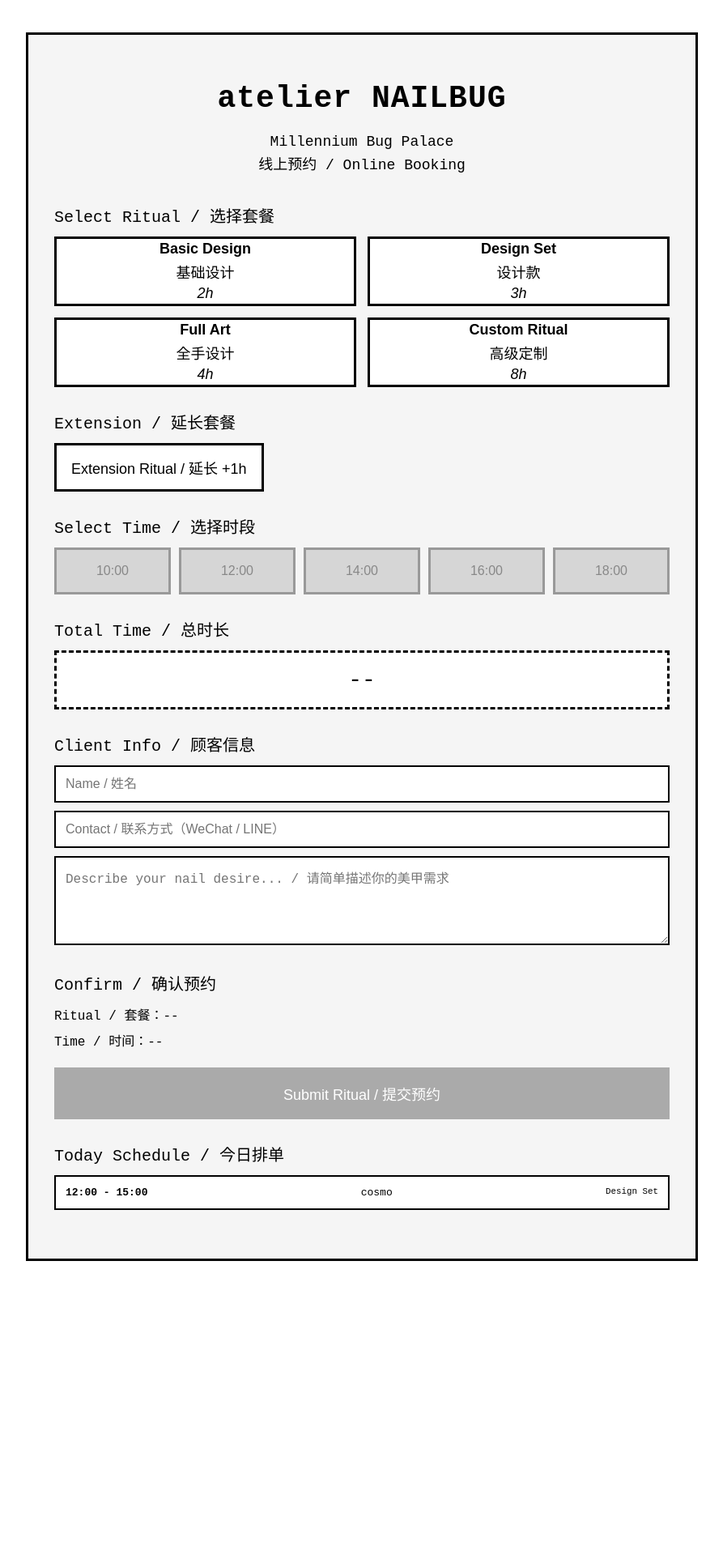
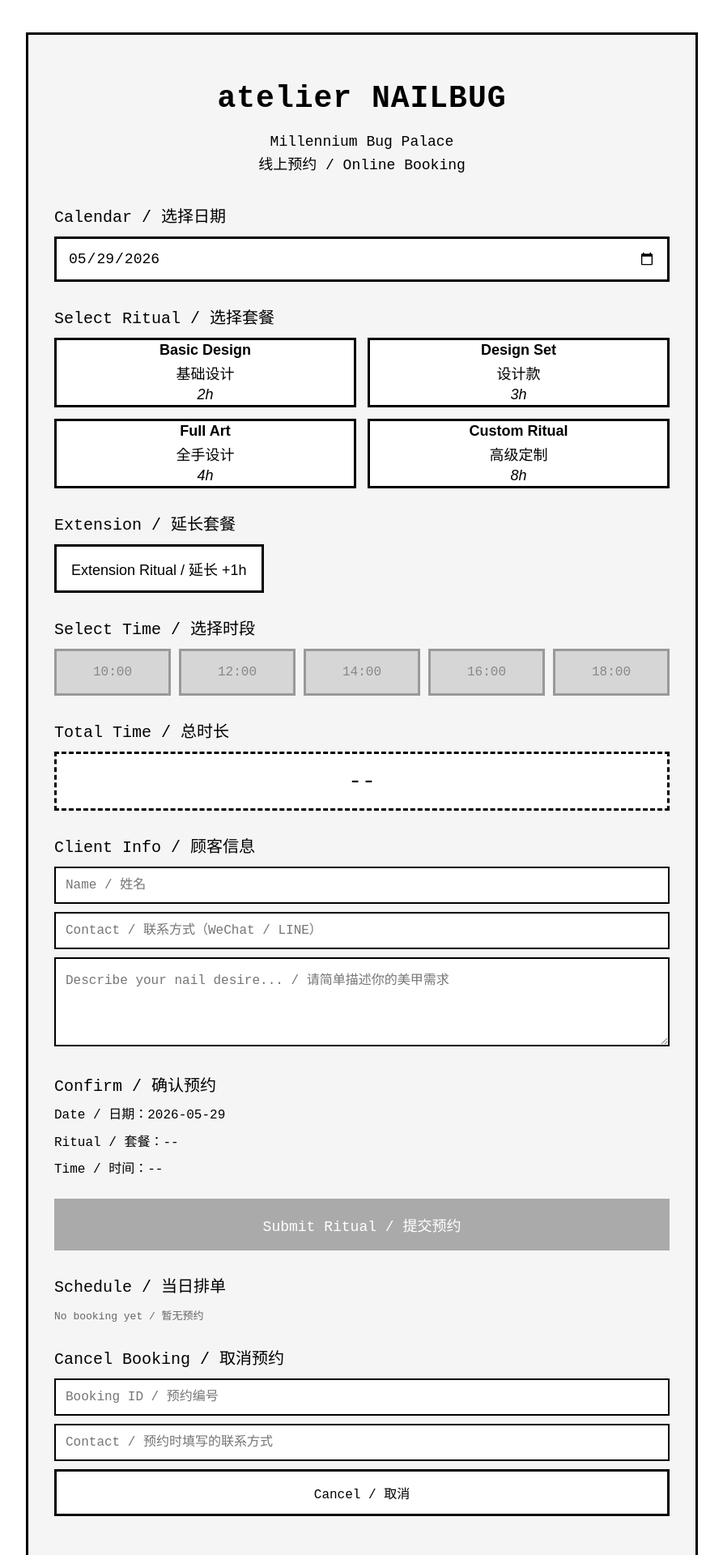
Before and after one commit to cosmoguo97/Nail-booking, a Next.js app: page / in a window 1280 px wide. Shown: the top 1920 px of the page at 81% size, without its empty margins (193-1086 px from the left). Before the commit the page ends 1597 px from the top, so only its background shows below. Built offline with nearby package versions, Linux system fonts and the light colour scheme.

Commit message:
Update index.js

```diff
--- a/pages/index.js
+++ b/pages/index.js
@@ -10,42 +10,71 @@ export default function Home() {
 
   const timeSlots = [10, 12, 14, 16, 18];
 
+  const today = new Date().toISOString().split("T")[0];
+
+  const [selectedDate, setSelectedDate] = useState(today);
   const [selectedService, setSelectedService] = useState(null);
   const [extra, setExtra] = useState(false);
   const [selectedTime, setSelectedTime] = useState(null);
+
   const [name, setName] = useState("");
   const [contact, setContact] = useState("");
   const [note, setNote] = useState("");
 
-  const [bookings, setBookings] = useState([
-    { start: 12, end: 15, name: "cosmo", service: "Design Set" },
-  ]);
+  const [bookings, setBookings] = useState([]);
+  const [success, setSuccess] = useState(null);
+
+  const [cancelId, setCancelId] = useState("");
+  const [cancelContact, setCancelContact] = useState("");
+  const [cancelMessage, setCancelMessage] = useState("");
 
   const totalTime = selectedService
     ? selectedService.time + (extra ? 1 : 0)
     : 0;
 
+  const dayBookings = bookings.filter((b) => b.date === selectedDate);
+
   const isAvailable = (start) => {
     if (!totalTime) return true;
+
     const end = start + totalTime;
 
-    return !bookings.some((b) => {
+    return !dayBookings.some((b) => {
       return start < b.end && end > b.start;
     });
   };
 
+  const createBookingId = () => {
+    const random = Math.floor(1000 + Math.random() * 9000);
+    const datePart = selectedDate.replaceAll("-", "").slice(4);
+    return `NB-${datePart}-${random}`;
+  };
+
   const handleSubmit = () => {
-    if (!selectedService || !selectedTime || !name || !contact) return;
+    if (!selectedDate || !selectedService || !selectedTime || !name || !contact) {
+      return;
+    }
+
+    if (!isAvailable(selectedTime)) {
+      alert("This time is no longer available / 该时段已被预约");
+      return;
+    }
 
     const newBooking = {
+      id: createBookingId(),
+      date: selectedDate,
       start: selectedTime,
       end: selectedTime + totalTime,
       name,
-      service: selectedService.en,
+      contact,
+      serviceEn: selectedService.en,
+      serviceZh: selectedService.zh,
+      totalTime,
       note,
     };
 
     setBookings([...bookings, newBooking]);
+    setSuccess(newBooking);
 
     setSelectedService(null);
     setExtra(false);
@@ -55,7 +84,27 @@ export default function Home() {
     setNote("");
   };
 
-  const canSubmit = selectedService && selectedTime && name && contact;
+  const handleCancel = () => {
+    const target = bookings.find(
+      (b) =>
+        b.id.trim().toLowerCase() === cancelId.trim().toLowerCase() &&
+        b.contact.trim().toLowerCase() === cancelContact.trim().toLowerCase()
+    );
+
+    if (!target) {
+      setCancelMessage("未找到预约 / Booking not found");
+      return;
+    }
+
+    setBookings(bookings.filter((b) => b.id !== target.id));
+    setCancelMessage("预约已取消 / Booking cancelled");
+
+    setCancelId("");
+    setCancelContact("");
+  };
+
+  const canSubmit =
+    selectedDate && selectedService && selectedTime && name && contact;
 
   return (
     <div style={styles.page}>
@@ -66,6 +115,20 @@ export default function Home() {
           <br />
           线上预约 / Online Booking
         </p>
+
+        <Section title="Calendar / 选择日期">
+          <input
+            type="date"
+            value={selectedDate}
+            min={today}
+            onChange={(e) => {
+              setSelectedDate(e.target.value);
+              setSelectedTime(null);
+              setSuccess(null);
+            }}
+            style={styles.dateInput}
+          />
+        </Section>
 
         <Section title="Select Ritual / 选择套餐">
           <div style={styles.grid}>
@@ -78,6 +141,7 @@ export default function Home() {
                   onClick={() => {
                     setSelectedService(item);
                     setSelectedTime(null);
+                    setSuccess(null);
                   }}
                   style={{
                     ...styles.card,
@@ -98,6 +162,7 @@ export default function Home() {
             onClick={() => {
               setExtra(!extra);
               setSelectedTime(null);
+              setSuccess(null);
             }}
             style={{
               ...styles.optionButton,
@@ -118,7 +183,10 @@ export default function Home() {
                 <button
                   key={t}
                   disabled={!available || !selectedService}
-                  onClick={() => setSelectedTime(t)}
+                  onClick={() => {
+                    setSelectedTime(t);
+                    setSuccess(null);
+                  }}
                   style={{
                     ...styles.timeButton,
                     ...(active ? styles.activeCard : {}),
@@ -164,6 +232,9 @@ export default function Home() {
 
         <Section title="Confirm / 确认预约">
           <p style={styles.preview}>
+            Date / 日期：{selectedDate || "--"}
+          </p>
+          <p style={styles.preview}>
             Ritual / 套餐：
             {selectedService
               ? `${selectedService.en} / ${selectedService.zh}`
@@ -188,20 +259,72 @@ export default function Home() {
           </button>
         </Section>
 
-        <Section title="Today Schedule / 今日排单">
-          {bookings.length === 0 ? (
+        {success && (
+          <section style={styles.successBox}>
+            <h2>预约成功 / Booking Confirmed</h2>
+            <p>
+              Booking ID / 预约编号：
+              <strong>{success.id}</strong>
+            </p>
+            <p>
+              请截图保存预约编号。取消预约时需要填写编号和联系方式。
+              <br />
+              Please save your booking ID.
+            </p>
+          </section>
+        )}
+
+        <Section title="Schedule / 当日排单">
+          {dayBookings.length === 0 ? (
             <p style={styles.empty}>No booking yet / 暂无预约</p>
           ) : (
-            bookings.map((b, i) => (
-              <div key={i} style={styles.bookingCard}>
+            dayBookings
+              .slice()
+              .sort((a, b) => a.start - b.start)
+              .map((b) => (
+                <div key={b.id} style={styles.bookingCard}>
+                  <div>
                     <strong>
                       {b.start}:00 - {b.end}:00
                     </strong>
+                    <br />
+                    <span>
+                      {b.serviceEn} / {b.serviceZh}
+                    </span>
+                  </div>
+                  <div style={{ textAlign: "right" }}>
                     <span>{b.name}</span>
-                <small>{b.service}</small>
+                    <br />
+                    <small>{b.id}</small>
+                  </div>
                 </div>
               ))
           )}
+        </Section>
+
+        <Section title="Cancel Booking / 取消预约">
+          <input
+            style={styles.input}
+            placeholder="Booking ID / 预约编号"
+            value={cancelId}
+            onChange={(e) => setCancelId(e.target.value)}
+          />
+
+          <input
+            style={styles.input}
+            placeholder="Contact / 预约时填写的联系方式"
+            value={cancelContact}
+            onChange={(e) => setCancelContact(e.target.value)}
+          />
+
+          <button
+            onClick={handleCancel}
+            style={styles.cancelButton}
+          >
+            Cancel / 取消
+          </button>
+
+          {cancelMessage && <p style={styles.preview}>{cancelMessage}</p>}
         </Section>
       </main>
     </div>
@@ -280,6 +403,15 @@ const styles = {
     fontSize: 18,
     cursor: "pointer",
   },
+  dateInput: {
+    width: "100%",
+    boxSizing: "border-box",
+    padding: 14,
+    border: "3px solid #000",
+    fontSize: 18,
+    background: "#fff",
+    fontFamily: "monospace",
+  },
   timeGrid: {
     display: "grid",
     gridTemplateColumns: "repeat(5, 1fr)",
@@ -296,6 +428,7 @@ const styles = {
     flexDirection: "column",
     alignItems: "center",
     justifyContent: "center",
+    fontFamily: "monospace",
   },
   disabled: {
     background: "#d6d6d6",
@@ -318,6 +451,7 @@ const styles = {
     border: "2px solid #000",
     fontSize: 16,
     background: "#fff",
+    fontFamily: "monospace",
   },
   textarea: {
     width: "100%",
@@ -328,10 +462,12 @@ const styles = {
     fontSize: 16,
     background: "#fff",
     resize: "vertical",
+    fontFamily: "monospace",
   },
   preview: {
     fontSize: 16,
     margin: "8px 0",
+    lineHeight: 1.6,
   },
   submit: {
     width: "100%",
@@ -342,11 +478,18 @@ const styles = {
     border: "3px solid #000",
     fontSize: 18,
     cursor: "pointer",
+    fontFamily: "monospace",
   },
   submitDisabled: {
     background: "#aaa",
     borderColor: "#aaa",
     cursor: "not-allowed",
+  },
+  successBox: {
+    border: "3px dashed #000",
+    padding: 18,
+    marginBottom: 28,
+    background: "#fff",
   },
   bookingCard: {
     background: "#fff",
@@ -357,6 +500,16 @@ const styles = {
     justifyContent: "space-between",
     gap: 10,
   },
+  cancelButton: {
+    width: "100%",
+    padding: 14,
+    background: "#fff",
+    color: "#000",
+    border: "3px solid #000",
+    fontSize: 16,
+    cursor: "pointer",
+    fontFamily: "monospace",
+  },
   empty: {
     color: "#666",
   },
```
Lines whose indentation alone changed are shown as unchanged.
